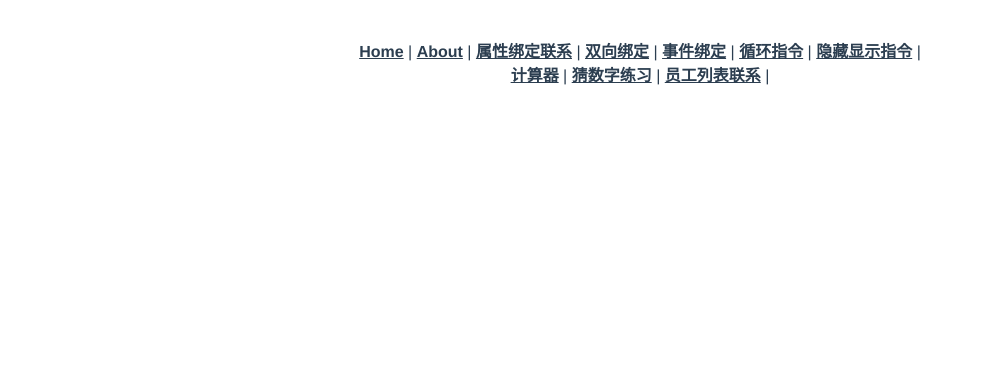
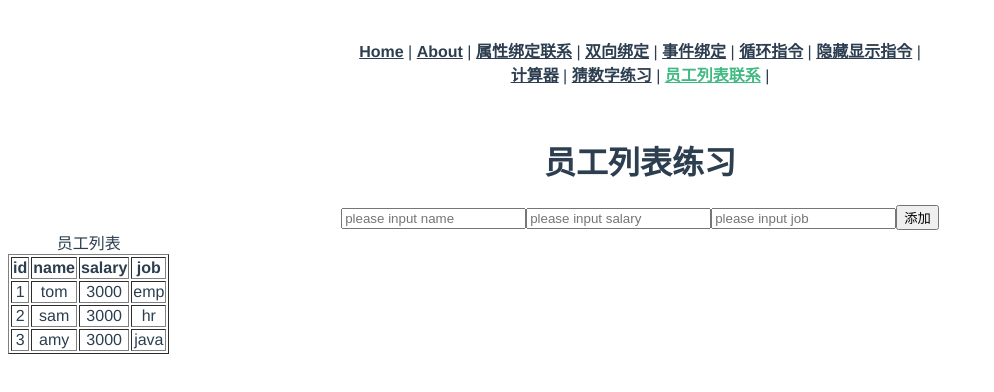
Before and after one commit to SakaiAmusawa/jsd23311_sakai_FE, a Vue app in the folder v1/: page /empList in a window 1280 px wide. Shown: the top 392 px of the page, without its empty margins (0-994 px from the left). Built offline with nearby package versions, Linux system fonts and the light colour scheme.

Commit message:
添加员工练习

```diff
--- a/v1/src/router/index.js
+++ b/v1/src/router/index.js
@@ -36,6 +36,8 @@ const routes = [
   }
   , {
     path: '/guess', name: 'guess', component: () => import('../views/GuessExec.vue')
+  }, {
+    path: '/empList', name: 'empList', component: () => import('../views/EmpListExec.vue')
   }
 
 ]
--- /dev/null
+++ b/v1/src/views/EmpListExec.vue
@@ -0,0 +1,53 @@
+<script setup>
+import {ref} from "vue";
+
+const arr = ref([
+  {name: "tom", salary: 3000, job: "emp"},
+  {name: "sam", salary: 3000, job: "hr"},
+  {name: "amy", salary: 3000, job: "java"}
+])
+
+const e = ref({name: "", salary: "", job: ""})
+const add = () => {
+  // arr.value.push(e.value);
+  /*  let newEmp = {
+      name: e.value.name,
+      salary: e.value.salary,
+      job: e.value.job,
+    }*/
+  let newEmp = {...e.value}
+  arr.value.push(newEmp)
+
+  e.value = {name: "", salary: "", job: ""}
+}
+</script>
+
+<template>
+  <h1>员工列表练习</h1>
+
+  <input type="text" placeholder="please input name" v-model="e.name">
+  <input type="text" placeholder="please input salary" v-model="e.salary">
+  <input type="text" placeholder="please input job" v-model="e.job">
+
+  <button @click="add()">添加</button>
+
+  <table border="1px">
+    <caption>员工列表</caption>
+    <tr>
+      <th>id</th>
+      <th>name</th>
+      <th>salary</th>
+      <th>job</th>
+    </tr>
+    <tr v-for="(a,id) in arr">
+      <td>{{ id + 1 }}</td>
+      <td>{{ a.name }}</td>
+      <td>{{ a.salary }}</td>
+      <td>{{ a.job }}</td>
+    </tr>
+  </table>
+</template>
+
+<style scoped>
+
+</style>
```
